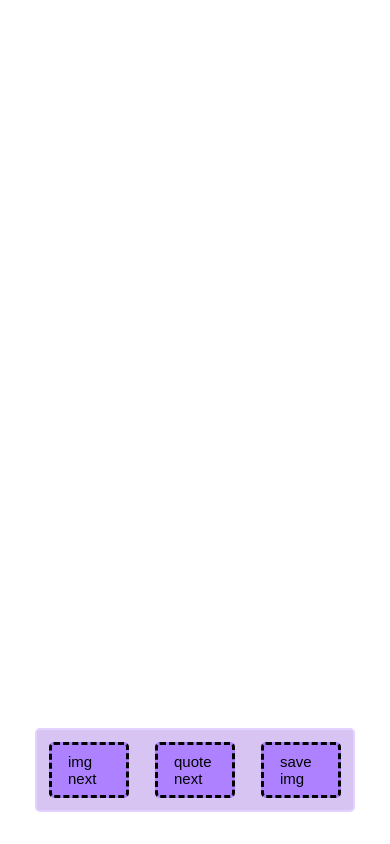
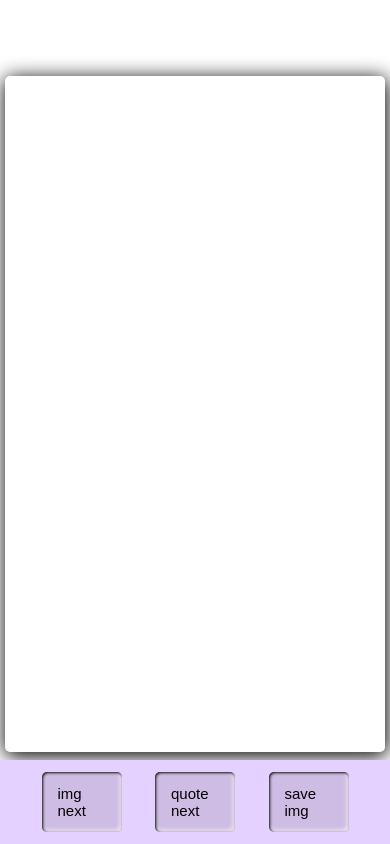
Before and after one commit to light-200/Thoughts, a website built with webpack: page docs/index.html in a window 390 px wide. Built offline with nearby package versions, Linux system fonts and the light colour scheme; no server answers; a web font is replaced by a local one.

Commit message:
fixed ui 🛠️

```diff
--- a/src/css/main.css
+++ b/src/css/main.css
@@ -12,11 +12,11 @@ body{
     font-family: 'poppins', sans-serif;
     display: flex;
     flex-direction: column;
-    justify-content: space-between;
+    justify-content: space-evenly;
     align-items: center;
 
     height: 100vh;
-    padding: 2rem;
+    padding: 1.2rem;
     overflow-y: hidden;
 }
 
@@ -43,6 +43,7 @@ body{
 
     background-position: center;
     position: relative;
+    box-shadow: 1px 3px 20px 1px black;
 }
 
 .bottom{
@@ -57,16 +58,18 @@ body{
     width: 320px;
 
     padding: 10px;
-    background-color: rgba(190, 156, 235, 0.596);
+    background-color: #e5d1ff;
     border-radius: 5px;
-    backdrop-filter: blur(10px);
+    backdrop-filter: blur(1px);
 
-    border: 2px solid rgb(226, 210, 255);
+    border: 1px solid rgba(255, 255, 255, 0.397);
+    box-shadow: 1px 3px 10px 2px black;
 }
 
 .btn{
-    background-color: rgb(173, 129, 255);
-    border: 3px dashed rgb(0, 0, 0);
+    /* background-color: rgb(173, 129, 255); */
+    background-color: #d4b4ff;
+    border: 1px solid rgba(255, 255, 255, 0.438);
     border-radius: 5px;
     margin: 2px;
     padding: 1rem;
@@ -80,6 +83,8 @@ body{
 
     color: black;
     font-size: 15px;
+    box-shadow: 2px 2px 5px  black inset,
+                -2px -2px 8px white inset;
 }
 
 .btn:active{
@@ -98,3 +103,38 @@ body{
         filter: hue-rotate(789deg);
     }
 }
+
+
+@media only screen and (max-width: 600px){
+    body{
+        padding: 5px;
+        justify-content: space-around;
+    }
+    .playground{
+        display: flex;
+        height: 80vh;
+        width: 100%;
+        margin: 0 0 1rem 0;
+    }
+    .bottom{
+        position: absolute;
+        bottom: 0;
+
+    }
+    .bottom,.tab{
+        width: 100%;
+        justify-content: space-evenly;
+        border-radius: 0;
+        border: none;
+        box-shadow: none;
+    }
+
+    .btn{
+        border: none;
+        background-color: #cfbce5;
+        font: bolder;
+
+        box-shadow: 1px 1px 3px  black inset,
+                -1px -1px 5px white inset;
+    }
+}
```
Also changed, not shown: docs/bundle.js (+1 -1 lines), docs/index.html (+1 -0 lines).
